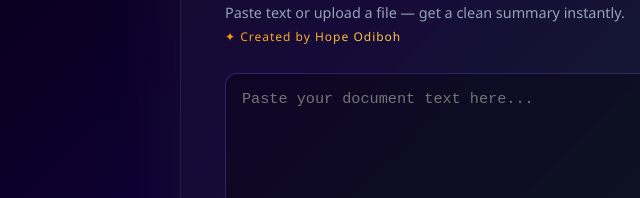
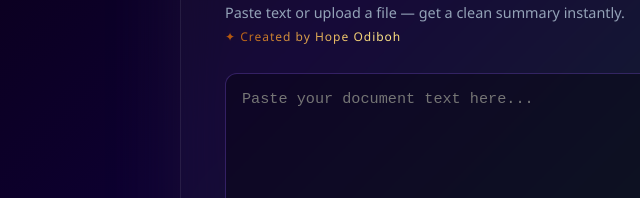
Before and after one commit to Hodiboh1/ai-document-summarizer, a website: page public/index.html in a window 1280 px wide. Shown: the part 187-385 px from the top of the page, 100-740 px from the left. Drawn offline with Linux system fonts and the light colour scheme.

Commit message:
Gold ombre byline final

```diff
--- a/public/index.html
+++ b/public/index.html
@@ -6,7 +6,6 @@
   <title>AI Document Summarizer</title>
   <style>
     * { box-sizing: border-box; margin: 0; padding: 0; }
-
     body {
       font-family: 'Segoe UI', sans-serif;
       min-height: 100vh;
@@ -16,7 +15,6 @@
       justify-content: center;
       padding: 20px;
     }
-
     .container {
       background: rgba(255,255,255,0.04);
       backdrop-filter: blur(20px);
@@ -27,7 +25,6 @@
       max-width: 720px;
       box-shadow: 0 0 80px rgba(139,92,246,0.15), 0 20px 60px rgba(0,0,0,0.5);
     }
-
     .welcome {
       font-size: 0.8rem;
       font-weight: 600;
@@ -38,7 +35,6 @@
       -webkit-text-fill-color: transparent;
       margin-bottom: 10px;
     }
-
     h1 {
       font-size: 2rem;
       font-weight: 700;
@@ -48,23 +44,20 @@
       margin-bottom: 6px;
       line-height: 1.2;
     }
-
     .subtitle {
       color: #94a3b8;
       font-size: 0.9rem;
       margin-bottom: 6px;
     }
-
     .byline {
       font-size: 0.75rem;
       letter-spacing: 1px;
       margin-bottom: 28px;
-      background: linear-gradient(90deg, #f59e0b, #fde68a, #f59e0b);
+      background: linear-gradient(90deg, #b45309, #fde68a, #f59e0b, #fde68a, #b45309);
       -webkit-background-clip: text;
       -webkit-text-fill-color: transparent;
       background-clip: text;
     }
-
     textarea {
       width: 100%;
       height: 180px;
@@ -79,7 +72,6 @@
       transition: border-color 0.3s;
     }
     textarea:focus { border-color: #a78bfa; box-shadow: 0 0 20px rgba(167,139,250,0.15); }
-
     .divider {
       text-align: center;
       color: #475569;
@@ -87,7 +79,6 @@
       font-size: 0.82rem;
       letter-spacing: 1px;
     }
-
     .file-label {
       display: block;
       border: 2px dashed rgba(139,92,246,0.35);
@@ -106,7 +97,6 @@
       box-shadow: 0 0 20px rgba(167,139,250,0.1);
     }
     input[type="file"] { display: none; }
-
     button {
       width: 100%;
       margin-top: 22px;
@@ -124,7 +114,6 @@
     }
     button:hover { opacity: 0.9; transform: translateY(-1px); }
     button:disabled { opacity: 0.4; cursor: not-allowed; transform: none; }
-
     .result {
       margin-top: 30px;
       background: rgba(0,0,0,0.25);
@@ -143,7 +132,6 @@
       margin-bottom: 14px;
     }
     .result p { line-height: 1.8; color: #cbd5e1; white-space: pre-wrap; font-size: 0.95rem; }
-
     .loading {
       text-align: center;
       margin-top: 20px;
@@ -155,7 +143,6 @@
       animation: pulse 1.5s infinite;
     }
     @keyframes pulse { 0%,100% { opacity: 1; } 50% { opacity: 0.4; } }
-
     .footer {
       text-align: center;
       margin-top: 28px;
```
